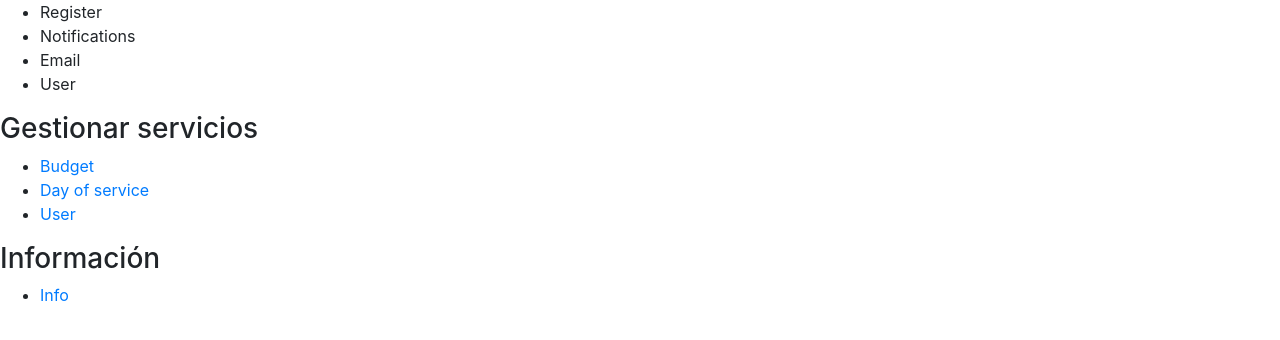
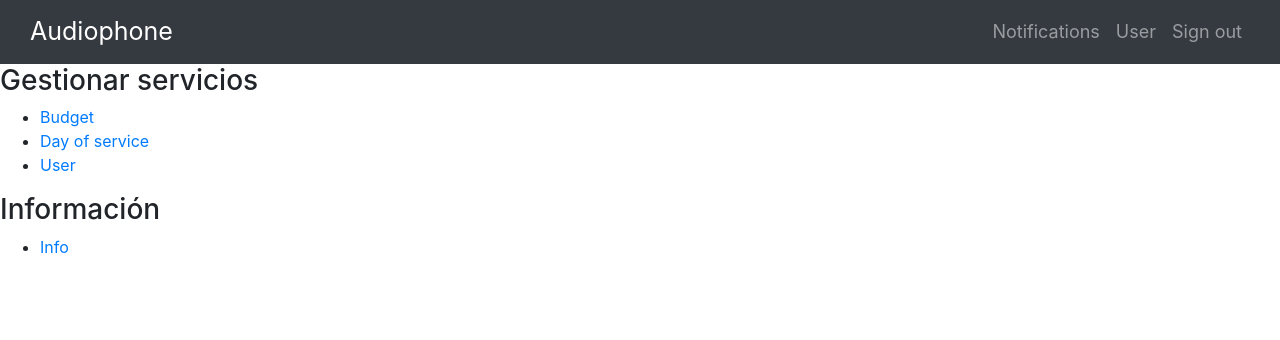
Before and after one commit to eaudiophone/audiophone-core, a React (Create React App) app: page /home in a window 1280 px wide. Shown: the top 340 px of the page. Built offline with nearby package versions, Linux system fonts and the light colour scheme.

Commit message:
wip: diseño actualizado

```diff
--- /dev/null
+++ b/src/components/navbar/Navbar.css
@@ -0,0 +1,17 @@
+.navbar-brand {
+	font-size: 25px;
+}
+
+.navbar {
+	padding-right: 30px;
+	padding-left: 30px;
+}
+
+.nav-item {
+	font-size: 18px;
+}
+
+.btn-dark, .btn-dark:hover {
+	margin-left: 15px;
+	border: 1px solid white;
+}
--- a/src/components/navbar/Navbar.jsx
+++ b/src/components/navbar/Navbar.jsx
@@ -1,4 +1,7 @@
 import React from 'react';
+
+import 'bootstrap/js/dist/collapse';
+import './Navbar.css';
 
 class Navbar extends React.Component {
 
@@ -6,16 +9,50 @@ class Navbar extends React.Component {
 
 		return (
 
-			<div>
-				<nav>
-          			<ul>
-            			<li>Register</li>
-            			<li>Notifications</li>
-            			<li>Email</li>
-            			<li>User</li>
-          			</ul>
+			<div className="navbar-expand-sm">
+				<nav
+					role="navigation"
+					className="navbar navbar-dark bg-dark"
+				>
+					<span className="navbar-brand">Audiophone</span>
+					<button
+						className="navbar-toggler"
+						type="button"
+						data-toggle="collapse"
+						data-target="#navbarNav"
+						aria-controls="navbarNav"
+						aria-expanded="false"
+						aria-label="Toggle navigation"
+					>
+						<span className="navbar-toggler-icon"></span>
+					</button>
+					{ this.getMenu() }
           		</nav>
 			</div>
+		);
+	}
+
+	getMenu() {
+
+		return (
+
+			<div
+				className="collapse navbar-collapse justify-content-end"
+				id="navbarNav"
+			>
+				<ul className="navbar-nav">
+            		<li className="nav-item">
+            			<span className="nav-link">Notifications</span>
+            		</li>
+            		<li className="nav-item">
+            			<span className="nav-link">User</span>
+            		</li>
+            		<li className="nav-item">
+            			<a className="nav-link" href="/">Sign out</a>
+            		</li>
+          		</ul>
+			</div>
+
 		);
 	}
 }
--- a/src/services/AuthService.jsx
+++ b/src/services/AuthService.jsx
@@ -4,8 +4,7 @@ class AuthService {
 
 		if ( rememberMe ) {
 			localStorage.setItem( 'email', login.email );
-		}
-		else {
+		} else {
 			localStorage.removeItem( 'email' );
 		}
 
@@ -16,7 +15,6 @@ class AuthService {
 	}
 
 	logOut() {
-
 		console.log( 'exit of application' );
 	}
 }
```
